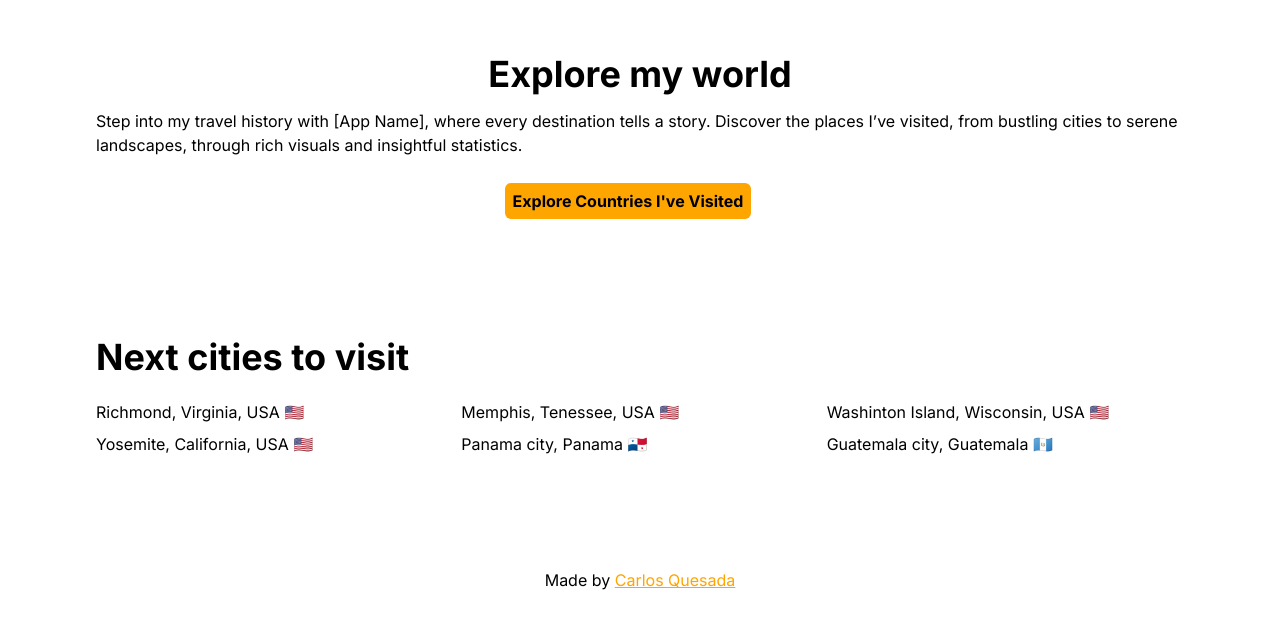
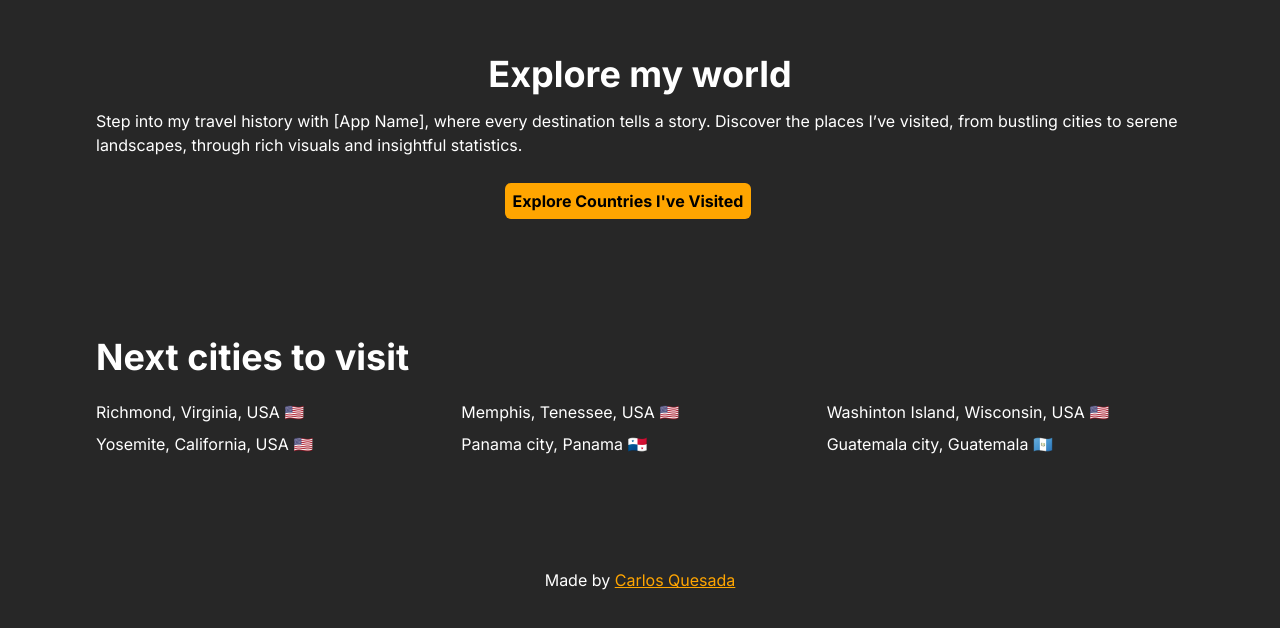
Before and after one commit to Carlosqu24/unforgettablejourneys, a Next.js app: page / in a window 1280 px wide. Shown: the part 166-794 px from the top of the page. Built offline with nearby package versions, Linux system fonts and the light colour scheme.

Commit message:
Globals css fixed

```diff
--- a/app/globals.css
+++ b/app/globals.css
@@ -3,8 +3,8 @@
 @tailwind utilities;
 
 :root {
-  --foreground-rgb: 0, 0, 0;
-  --background-color: 255, 255, 255;
+  --foreground-rgb: 255, 255, 255;
+  --background-color: 23, 23, 23;
 }
 
 @media (prefers-color-scheme: dark) {
@@ -15,9 +15,10 @@
 }
 
 body {
-
-    background: var(--background-color);
-    color: var(--foreground-rgb);
+    /* background-color: var(--background-color);
+    color: var(--foreground-rgb); */
+    background: #272727;
+    color: #fff;
 }
 
 @layer utilities {
```
